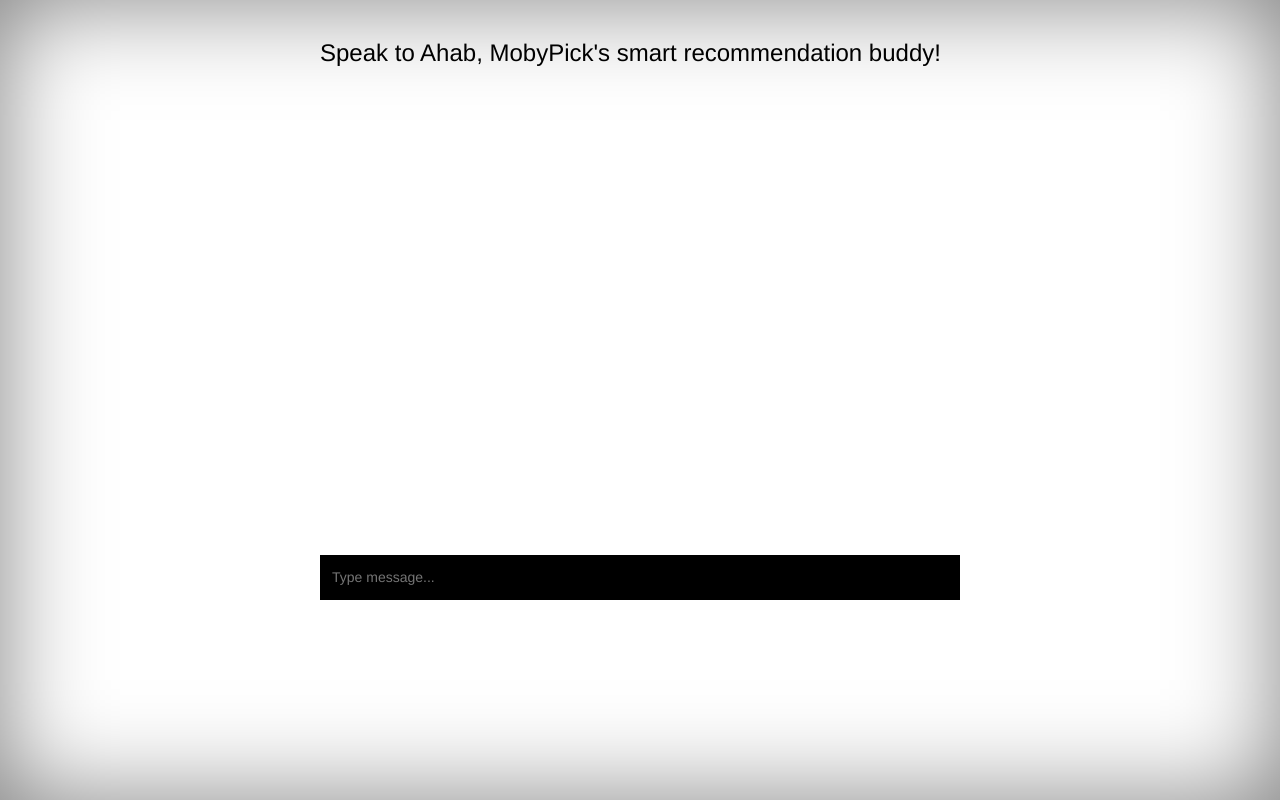
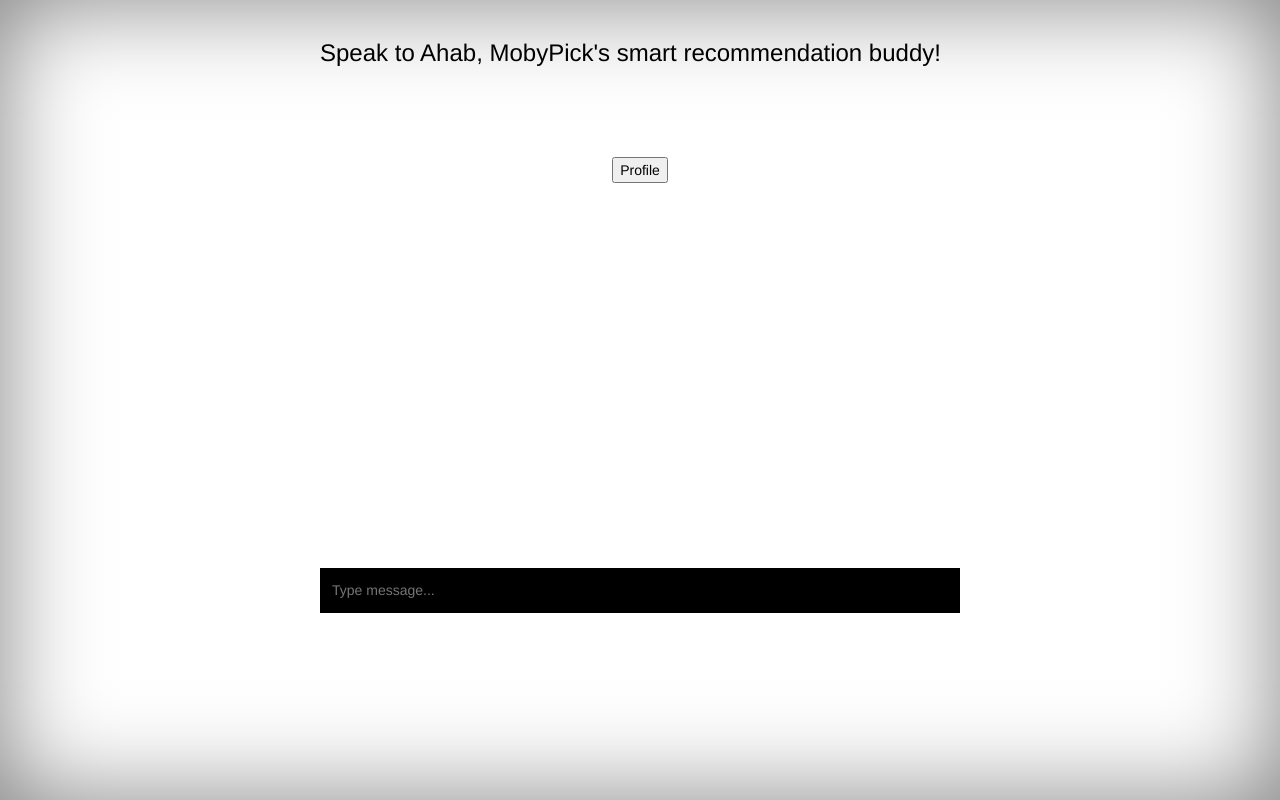
Before and after one commit to abunav6/mobypick, a Django app: page /chat/ in a window 1280 px wide. Run offline with Django 4.2, Linux system fonts and the light colour scheme; some libraries are stand-ins or nearby versions.

Commit message:
added profile button in chatbot page

```diff
--- a/mobypick_app/templates/chat.html
+++ b/mobypick_app/templates/chat.html
@@ -50,6 +50,7 @@
       <div class="site-wrapper-inner">
 
         <div class="cover-container">
+            <button id="manage-prof-button" onclick="managePrefs()">Profile</button>
 
           <div class="masthead clearfix">
             <div class="inner">
```
